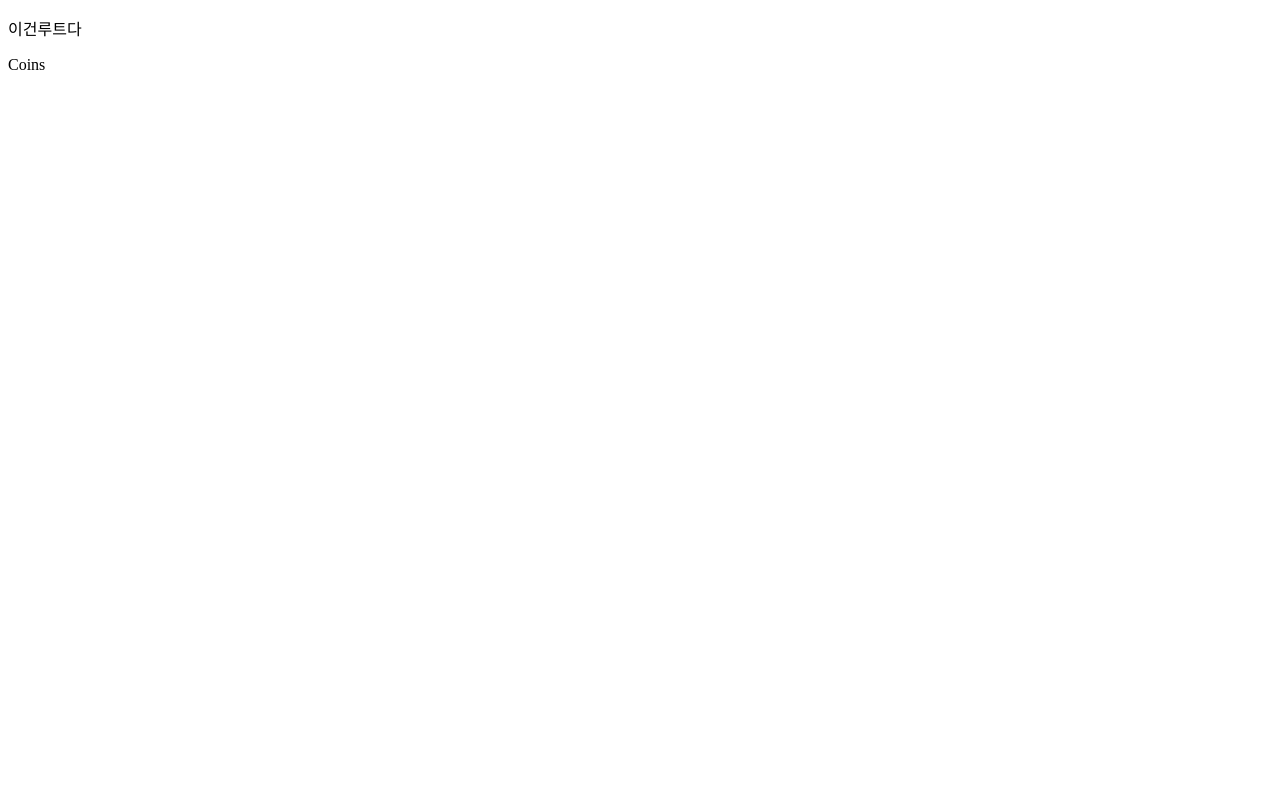
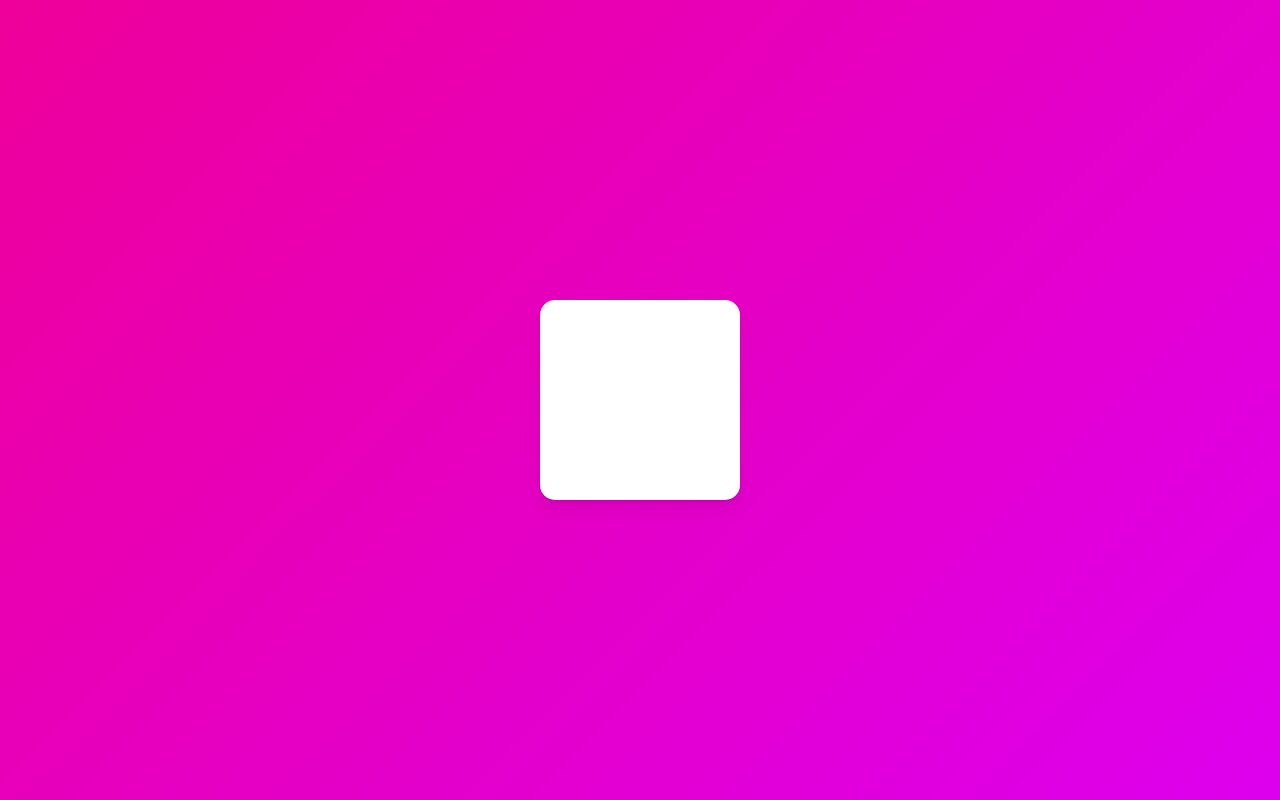
Before and after one commit to gaebaribari/practice-typescript, a React (Create React App) app: page / in a window 1280 px wide. Built offline with nearby package versions, Linux system fonts and the light colour scheme.

Commit message:
Practice : framer-motion

```diff
--- a/package.json
+++ b/package.json
@@ -12,10 +12,12 @@
     "@types/react": "^18.0.0",
     "@types/react-dom": "^18.0.0",
     "@types/react-router-dom": "^5.3.3",
+    "framer-motion": "^11.11.11",
     "react": "^18.3.1",
     "react-dom": "^18.3.1",
     "react-router-dom": "^6.27.0",
     "react-scripts": "5.0.1",
+    "recoil": "^0.7.7",
     "styled-components": "^6.1.13",
     "typescript": "^4.4.2",
     "v6": "^0.0.0",
--- a/src/App.tsx
+++ b/src/App.tsx
@@ -1,28 +1,29 @@
-import { createBrowserRouter, RouterProvider } from "react-router-dom";
-import { createGlobalStyle } from "styled-components";
-import Root from "./routes/Root";
-import Coins from "./routes/Coins";
-import Coin from "./routes/Coin";
+import styled from "styled-components";
+import { motion } from "framer-motion";
 
-const router = createBrowserRouter([
-    {
-      path: '/',
-      element: <Root />,
-      children: [
-        {
-          index: true,
-          element: <Coins />,
-        },
-        {
-          path: '/:coinId',
-          element: <Coin/>,
-        },
-      ]
-    },
+const Wrapper = styled.div`
+  height: 100vh;
+  width: 100vw;
+  display: flex;
+  justify-content: center;
+  align-items: center;
+`;
 
-
-  ]);
-
+const Box = styled(motion.div)`
+  width: 200px;
+  height: 200px;
+  background-color: white;
+  border-radius: 15px;
+  box-shadow: 0 2px 3px rgba(0, 0, 0, 0.1), 0 10px 20px rgba(0, 0, 0, 0.06);
+`;
 export default function App() {
-  return <RouterProvider router={router} />;
+  return (<Wrapper>
+    <Box
+      transition={{ delay: 3, type: 'spring' }}
+      initial={{ scale: 0 }}
+      animate={{ scale:1, rotateZ: 360 }}
+    />
+    <motion.div></motion.div>
+  </Wrapper>
+  );
 }
--- a/src/index.css
+++ /dev/null
@@ -1,13 +0,0 @@
-body {
-  margin: 0;
-  font-family: -apple-system, BlinkMacSystemFont, 'Segoe UI', 'Roboto', 'Oxygen',
-    'Ubuntu', 'Cantarell', 'Fira Sans', 'Droid Sans', 'Helvetica Neue',
-    sans-serif;
-  -webkit-font-smoothing: antialiased;
-  -moz-osx-font-smoothing: grayscale;
-}
-
-code {
-  font-family: source-code-pro, Menlo, Monaco, Consolas, 'Courier New',
-    monospace;
-}
--- a/src/index.tsx
+++ b/src/index.tsx
@@ -1,20 +1,85 @@
-import React from 'react';
-import ReactDOM from 'react-dom/client';
-import reportWebVitals from './reportWebVitals';
-import { ThemeProvider } from 'styled-components';
-import { theme } from './theme';
-import App from './App';
+import React from "react";
+import ReactDOM from "react-dom";
+import { RecoilRoot } from "recoil";
+import { ThemeProvider } from "styled-components";
+import App from "./App";
+import { darkTheme } from "./theme";
 
-const root = ReactDOM.createRoot(
-  document.getElementById('root') as HTMLElement
+import { createGlobalStyle } from "styled-components";
+
+const GlobalStyle = createGlobalStyle`
+@import url('https://fonts.googleapis.com/css2?family=Source+Sans+Pro:wght@300;400&display=swap');
+html, body, div, span, applet, object, iframe,
+h1, h2, h3, h4, h5, h6, p, blockquote, pre,
+a, abbr, acronym, address, big, cite, code,
+del, dfn, em, img, ins, kbd, q, s, samp,
+small, strike, strong, sub, sup, tt, var,
+b, u, i, center,
+dl, dt, dd, menu, ol, ul, li,
+fieldset, form, label, legend,
+table, caption, tbody, tfoot, thead, tr, th, td,
+article, aside, canvas, details, embed,
+figure, figcaption, footer, header, hgroup,
+main, menu, nav, output, ruby, section, summary,
+time, mark, audio, video {
+  margin: 0;
+  padding: 0;
+  border: 0;
+  font-size: 100%;
+  font: inherit;
+  vertical-align: baseline;
+}
+/* HTML5 display-role reset for older browsers */
+article, aside, details, figcaption, figure,
+footer, header, hgroup, main, menu, nav, section {
+  display: block;
+}
+/* HTML5 hidden-attribute fix for newer browsers */
+*[hidden] {
+    display: none;
+}
+body {
+  line-height: 1;
+}
+menu, ol, ul {
+  list-style: none;
+}
+blockquote, q {
+  quotes: none;
+}
+blockquote:before, blockquote:after,
+q:before, q:after {
+  content: '';
+  content: none;
+}
+table {
+  border-collapse: collapse;
+  border-spacing: 0;
+}
+* {
+  box-sizing: border-box;
+}
+body {
+  font-weight: 300;
+  font-family: 'Source Sans Pro', sans-serif;
+  color:black;
+  line-height: 1.2;
+  background:linear-gradient(135deg,#e09,#d0e);
+}
+a {
+  text-decoration:none;
+    color:inherit;
+}
+`;
+
+ReactDOM.render(
+  <React.StrictMode>
+    <RecoilRoot>
+      <ThemeProvider theme={darkTheme}>
+        <GlobalStyle />
+        <App />
+      </ThemeProvider>
+    </RecoilRoot>
+  </React.StrictMode>,
+  document.getElementById("root")
 );
-
-root.render(
-  <React.StrictMode>
-    <ThemeProvider theme={theme}>
-      <App/>
-    </ThemeProvider>
-  </React.StrictMode>
-);
-
-reportWebVitals();
--- a/src/routes/Coin.tsx
+++ b/src/routes/Coin.tsx
@@ -4,5 +4,5 @@
    <div>
     Coin
    </div>
-  );
+  )
 }
--- a/src/routes/Coins.tsx
+++ b/src/routes/Coins.tsx
@@ -1,8 +1,13 @@
+import styled from 'styled-components';
+
+const Title = styled.h1`
+ color : ${props => props.theme.accentColor};
+`
 
 export default function Coins() {
     return (
-     <div>
+     <Title>
       Coins
-     </div>
+     </Title>
     );
   }
--- a/src/routes/Root.tsx
+++ b/src/routes/Root.tsx
@@ -1,11 +1,11 @@
 import { Outlet } from "react-router-dom";
 
-
 export default function Root() {
-
   return (
     <div>
-    <p>이건루트다</p>
+      <header>
+        <span>헤더</span>
+        </header>
       <Outlet></Outlet>
     </div>
   );
--- a/src/theme.ts
+++ b/src/theme.ts
@@ -1,6 +1,3 @@
-import { DefaultTheme } from 'styled-components';
-export const theme: DefaultTheme = {
-    bgColor: 'whitesmoke',
-    textColor: '#111',
-    btnColor: 'tomato',
-}
+import { DefaultTheme } from "styled-components";
+
+export const darkTheme: DefaultTheme = {};
```
Also changed, not shown: src/Router.tsx (added, +24 -0 lines), src/style.d.ts (+4 -7 lines), 1 other file (tests, documents, lock files or other folders). Lines whose indentation alone changed are shown as unchanged.
